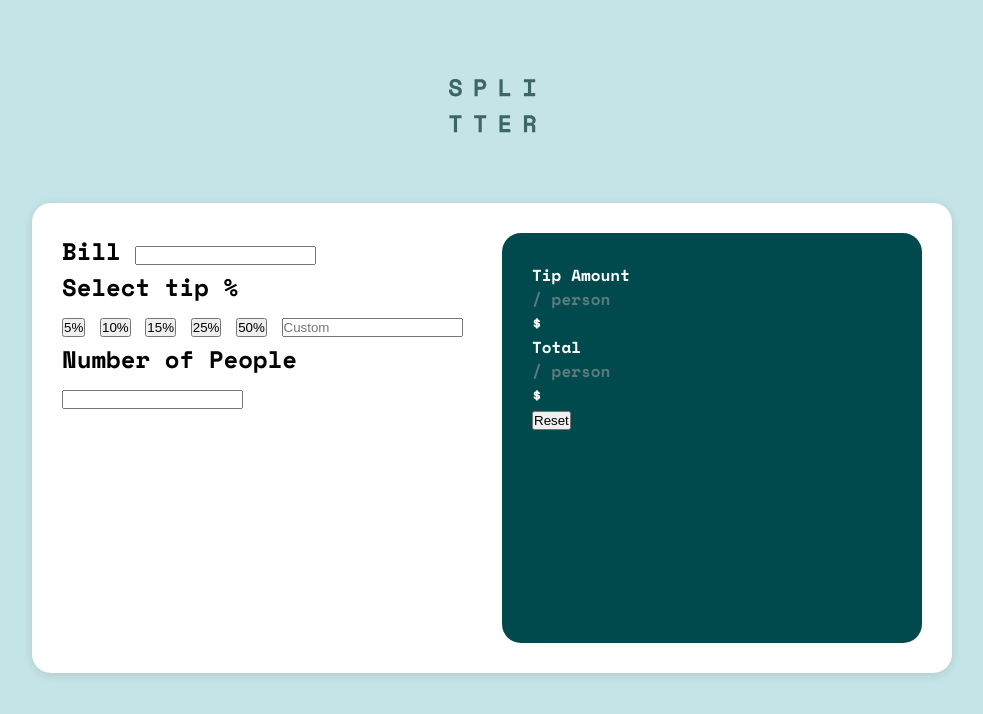
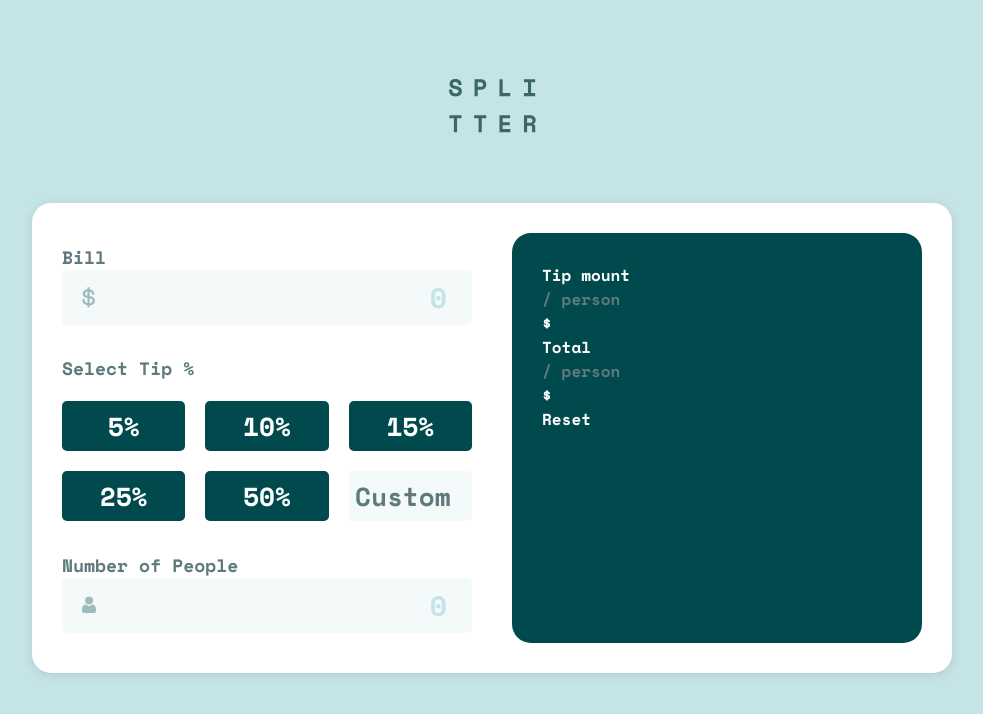
Before and after one commit to hqz3/fem-tip-calculator-app, a website built with Vite: page index.html in a window 1280 px wide. Shown: the whole page, without its empty margins (148-1131 px from the left). Built offline with nearby package versions, Linux system fonts and the light colour scheme.

Commit message:
Complete input container

```diff
--- a/index.html
+++ b/index.html
@@ -10,38 +10,57 @@
     <title>Frontend Mentor | Tip calculator app</title>
   </head>
   <body>
-    <main class="container">
+    <main>
       <img class="logo" src="./public/images/logo.svg" alt="Logo" />
       <section class="calculator">
-        <div class="input">
-          <label for="bill">
+        <div class="input__container">
+          <label>
             Bill
-            <input type="number" class="bill" />
+            <span class="zero">Can't be zero</span>
+            <div class="bill__container">
+              <input type="number" class="bill__input" value="0" min="0" />
+              <img
+                class="dollar--logo"
+                src="./images/icon-dollar.svg"
+                alt="Dollar logo"
+              />
+            </div>
           </label>
+
           <div class="tip__container">
-            <p>Select tip %</p>
-            <div class="tip">
+            <p>Select Tip %</p>
+            <div class="tip__options">
               <button class="tip__button tip__percent" value="5">5%</button>
               <button class="tip__button tip__percent" value="10">10%</button>
               <button class="tip__button tip__percent" value="15">15%</button>
               <button class="tip__button tip__percent" value="25">25%</button>
               <button class="tip__button tip__percent" value="50">50%</button>
               <input
+                type="number"
                 class="tip__button tip__custom"
-                type="number"
                 placeholder="Custom"
+                min="0"
               />
             </div>
           </div>
-          <label for="">
+
+          <label>
             Number of People
-            <input type="number" class="people" />
+            <span class="zero">Can't be zero</span>
+            <div class="people__container">
+              <input type="number" class="people__input" value="0" min="0" />
+              <img
+                src="./images/icon-person.svg"
+                class="people--logo"
+                alt="People logo"
+              />
+            </div>
           </label>
         </div>
 
-        <div class="calculation">
+        <div class="calculation__container">
           <div class="tip__per">
-            <p>Tip Amount</p>
+            <p>Tip mount</p>
             <p class="per__person">/ person</p>
             <p class="price">$</p>
           </div>
--- a/src/style.css
+++ b/src/style.css
@@ -39,7 +39,27 @@ body {
   position: relative;
 }
 
-.container {
+label {
+  position: relative;
+}
+
+button {
+  background-color: var(--darkCyan);
+  border-radius: 0.5rem;
+  border: none;
+  color: white;
+  cursor: pointer;
+  font-family: inherit;
+  font-size: inherit;
+  outline: none;
+}
+
+button:hover {
+  background-color: var(--strongCyan);
+  color: var(--darkCyan);
+}
+
+main {
   top: 47%;
   left: 50%;
   transform: translate(-50%, -50%);
@@ -56,16 +76,109 @@ body {
   background-color: white;
   border-radius: var(--borderRadius);
   box-shadow: rgba(99, 99, 99, 0.2) 0px 2px 8px 0px;
+
   display: grid;
-  gap: 2rem;
   grid-template-columns: repeat(2, 1fr);
+
+  gap: 4rem;
   height: 47rem;
   margin-inline: auto;
   padding: 3rem;
   width: 92rem;
 }
 
-.calculation {
+.input__container {
+  font-size: 1.8rem;
+  color: var(--darkGrayCyan);
+  display: flex;
+  flex-direction: column;
+  justify-content: space-evenly;
+}
+
+.bill__container,
+.people__container {
+  position: relative;
+}
+
+.bill__input,
+.people__input {
+  background-color: var(--veryLightGrayishCyan);
+  border-radius: 0.5rem;
+  border: none;
+  color: var(--lightGrayCyan);
+  display: block;
+  font-family: inherit;
+  font-size: 2.8rem;
+  height: 5.5rem;
+  outline: none;
+  padding: 1rem;
+  text-align: end;
+  width: 100%;
+}
+
+.bill__input:focus,
+.people__input:focus,
+.tip__custom:focus {
+  outline: 2px solid var(--strongCyan);
+}
+
+.bill__input.error,
+.people__input.error {
+  border: 2px solid orange;
+  outline: none;
+}
+
+.zero {
+  display: none;
+  position: absolute;
+  right: 0;
+  color: orange;
+}
+.zero.error {
+  display: inline-block;
+}
+
+.dollar--logo,
+.people--logo {
+  position: absolute;
+  top: 50%;
+  transform: translateY(-50%);
+  margin-left: 2rem;
+  width: 1.4rem;
+}
+
+.tip__container {
+  display: flex;
+  flex-direction: column;
+  margin: 2rem 0;
+  row-gap: 2rem;
+}
+
+.tip__options {
+  display: grid;
+  grid-template-columns: repeat(3, 1fr);
+  gap: 2rem;
+}
+
+.tip__button {
+  font-family: inherit;
+  font-size: 2.6rem;
+  height: 5rem;
+  text-align: center;
+  width: 100%;
+}
+
+.tip__custom {
+  background-color: var(--veryLightGrayishCyan);
+  border-radius: 0.5rem;
+  border: none;
+}
+
+.tip__custom::placeholder {
+  color: var(--darkGrayCyan);
+}
+
+.calculation__container {
   background-color: var(--darkCyan);
   border-radius: var(--borderRadius);
   color: white;
```
